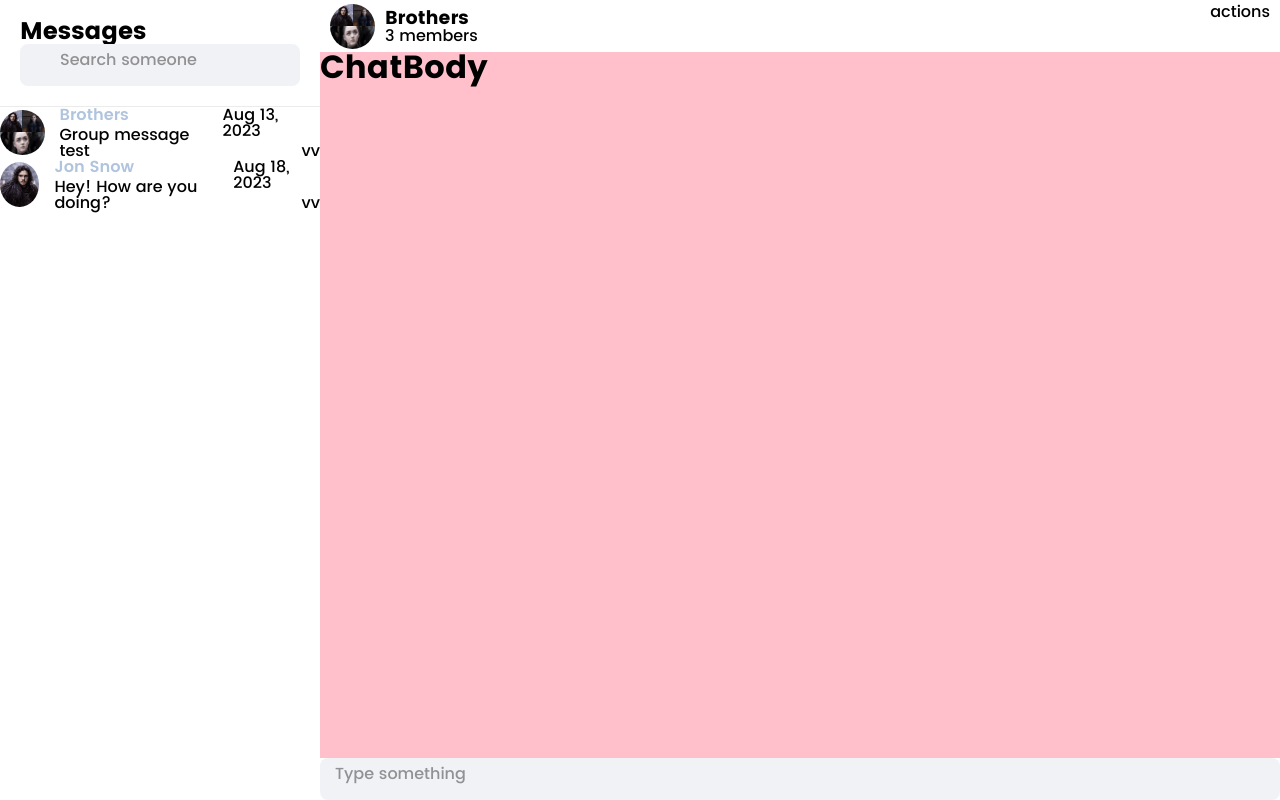
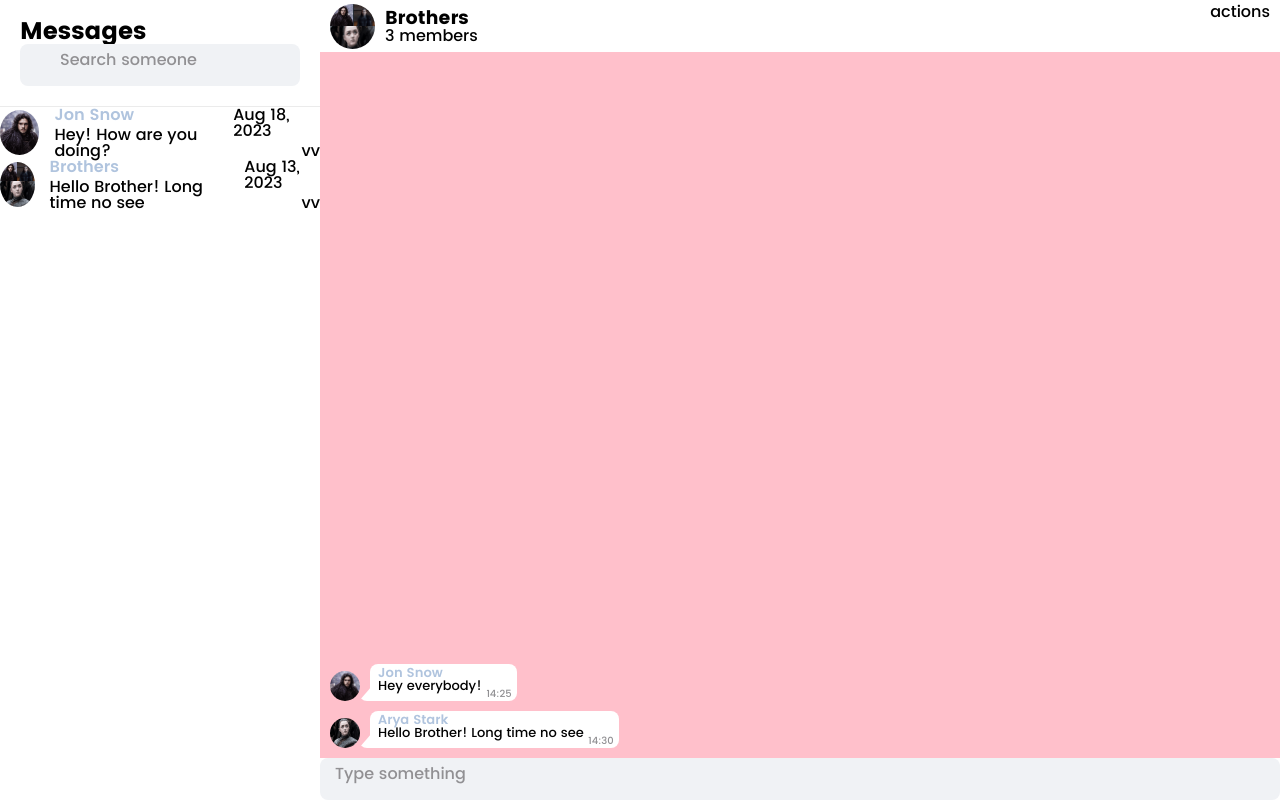
Before and after one commit to matheusjv11/Simple-Chat, a Next.js app: page /chat/13b56b64-14df-4efa-8edf-567d80291c27 in a window 1280 px wide. Built offline with nearby package versions, Linux system fonts and the light colour scheme; some icons are missing.

Commit message:
Displaying messages on body

```diff
--- a/src/components/ChatBody/index.tsx
+++ b/src/components/ChatBody/index.tsx
@@ -1,8 +1,19 @@
+import { MessageType } from '@/types/MessageType'
 import * as S from './styles'
+import MessageBox from '../MessageBox'
 
-const ChatBody = () => (
-  <S.Wrapper>
-      <h1>ChatBody</h1>
-  </S.Wrapper>
-)
+type ChatBodyType = {
+  messages: MessageType[]
+}
+
+const ChatBody = ({ messages }: ChatBodyType) => {
+  return (
+    <S.Wrapper>
+      {messages.map((message) => {
+        return <MessageBox message={message} />
+      })}
+    </S.Wrapper>
+  )
+}
+
 export default ChatBody
--- a/src/components/ChatBody/styles.ts
+++ b/src/components/ChatBody/styles.ts
@@ -2,4 +2,9 @@ import styled from 'styled-components'
 
 export const Wrapper = styled.main`
   background-color: pink;
+  display: flex;
+  padding: 1rem;
+  flex-direction: column;
+  gap: 1rem;
+  justify-content: flex-end;
 `
--- a/src/components/MessageBox/index.tsx
+++ b/src/components/MessageBox/index.tsx
@@ -1,28 +1,39 @@
 import ProfilePicture from '../ProfilePicture'
 import * as S from './styles'
-import AryaImage from '../../../public/img/profiles/arya.png'
+import { MessageType } from '@/types/MessageType'
+import { UserService } from '@/services/UserService'
+import { UserType } from '@/types/UserType'
+import { DateUtils } from '@/utils/DateUtils'
 
 export type MessageBoxProps = {
-  message: string
-  isCurrentUser: boolean
+  message: MessageType
 }
 
-const MessageBox = ({ message, isCurrentUser }: MessageBoxProps) => (
-  <S.Wrapper isCurrentUser={isCurrentUser}>
-    {!isCurrentUser && (
+const MessageBox = ({ message }: MessageBoxProps) => {
+  const date = new DateUtils(message.dtSend).getHoursAndMinutes()
+  let user: UserType | undefined
+
+  if (message.user !== 'currentUser') {
+    user = UserService.getUser(message.user)
+  }
+
+  return (
+    <S.Wrapper isCurrentUser={!user}>
+      {user && (
         <ProfilePicture
-        profile={AryaImage.src}
+          profile={user?.profile || ''}
           online={false}
-        profileAlt="Arya`s profile"
+          profileAlt={`${user?.name}'s profile`}
           size="small"
         />
       )}
 
-    <S.MessageCard isCurrentUser={isCurrentUser}>
-      {!isCurrentUser && <S.Username>Matheus</S.Username>}
-      <S.Box>{message}</S.Box>
-      <S.SentHour>21:14</S.SentHour>
+      <S.MessageCard isCurrentUser={!user}>
+        {!!user && <S.Username>{user?.name}</S.Username>}
+        <S.Box>{message.content}</S.Box>
+        <S.SentHour>{date}</S.SentHour>
       </S.MessageCard>
     </S.Wrapper>
   )
+}
 export default MessageBox
--- a/src/mock/InitialGroupChats.ts
+++ b/src/mock/InitialGroupChats.ts
@@ -1,6 +1,6 @@
 import { ExistingCharacters } from '@/database/Characters'
 import { GroupChatType } from '@/types/GroupChatType'
-import { v4 as uuidv4 } from 'uuid';
+import { v4 as uuidv4 } from 'uuid'
 
 export const InitialGroupChats: GroupChatType[] = [
   {
@@ -14,16 +14,21 @@ export const InitialGroupChats: GroupChatType[] = [
     description: 'First group test',
     messages: [
       {
-        content: 'Group message test',
+        content: 'Hey everybody!',
         dtSend: '2023-08-13 14:25:20',
         user: ExistingCharacters.JON
+      },
+      {
+        content: 'Hello Brother! Long time no see',
+        dtSend: '2023-08-13 14:30:20',
+        user: ExistingCharacters.ARYA
       }
     ],
     pinned: false,
     lastMessage: {
-      content: 'Group message test',
-      dtSend: '2023-08-13 14:25:20',
-      user: ExistingCharacters.JON
+      content: 'Hello Brother! Long time no see',
+      dtSend: '2023-08-13 14:30:20',
+      user: ExistingCharacters.ARYA
     }
   }
 ]
--- a/src/services/ChatService.ts
+++ b/src/services/ChatService.ts
@@ -2,15 +2,22 @@ import { useSelector } from 'react-redux'
 import { RootState } from '@/store'
 import { GroupChatType } from '@/types/GroupChatType'
 import { SingleChatType } from '@/types/SingleChatType'
+import moment from 'moment'
+import { DateUtils } from '@/utils/DateUtils'
 
 export class ChatService {
   public static orderChats(chats: (SingleChatType | GroupChatType)[]) {
-    // Order chats by the last message sent
-
-    return chats
+    return [...chats].sort((a, b) => {
+      return DateUtils.orderDates(
+        a.lastMessage?.dtSend || '',
+        b.lastMessage?.dtSend || ''
+      )
+    })
   }
 
-  public static getChatById(id: string): SingleChatType | GroupChatType | undefined {
+  public static getChatById(
+    id: string
+  ): SingleChatType | GroupChatType | undefined {
     const chats = useSelector((state: RootState) => state.chats.userChats)
 
     return chats.find((chat) => chat.id === id)
--- a/src/templates/MainChat/index.tsx
+++ b/src/templates/MainChat/index.tsx
@@ -24,7 +24,7 @@ const MainChat = ({ chatId }: MainChatProps) => {
       ) : (
         <GroupChatHeader chat={chat} />
       )}
-      <ChatBody />
+      <ChatBody messages={chat.messages} />
       <MessageInput />
     </S.Wrapper>
   )
--- a/src/templates/SideMessages/index.tsx
+++ b/src/templates/SideMessages/index.tsx
@@ -9,7 +9,9 @@ import GroupChatPreview from '@/components/GroupChatPreview'
 import { RootState } from '@/store'
 
 const SideMessages = () => {
-  const chats = useSelector((state: RootState) => state.chats.userChats)
+  const chats = useSelector((state: RootState) => {
+    return ChatService.orderChats(state.chats.userChats)
+  })
 
   /*   const chats = useMemo()
   // returns memorized ordered an pinned chats
--- a/src/utils/DateUtils.ts
+++ b/src/utils/DateUtils.ts
@@ -28,6 +28,15 @@ export class DateUtils {
     return this.getYearDate()
   }
 
+  public static orderDates(dateA: string, dateB: string): number {
+    // @ts-ignore
+    return moment(dateB).format('X') - moment(dateA).format('X')
+  }
+
+  public getHoursAndMinutes(): string {
+    return this.momentDate.format('HH:mm')
+  }
+
   private isToday(): boolean {
     return this.momentDate.isSame(moment(), 'day')
   }
@@ -40,10 +49,6 @@ export class DateUtils {
     return this.momentDate.isSame(moment().subtract(1, 'day'), 'day')
   }
 
-  private getHoursAndMinutes(): string {
-    return this.momentDate.format('HH:mm')
-  }
-
   private getWeekDay(): string {
     return this.momentDate.format('dddd')
   }
```
Also changed, not shown: src/components/MessageBox/stories.tsx (+6 -4 lines). Lines whose indentation alone changed are shown as unchanged.
